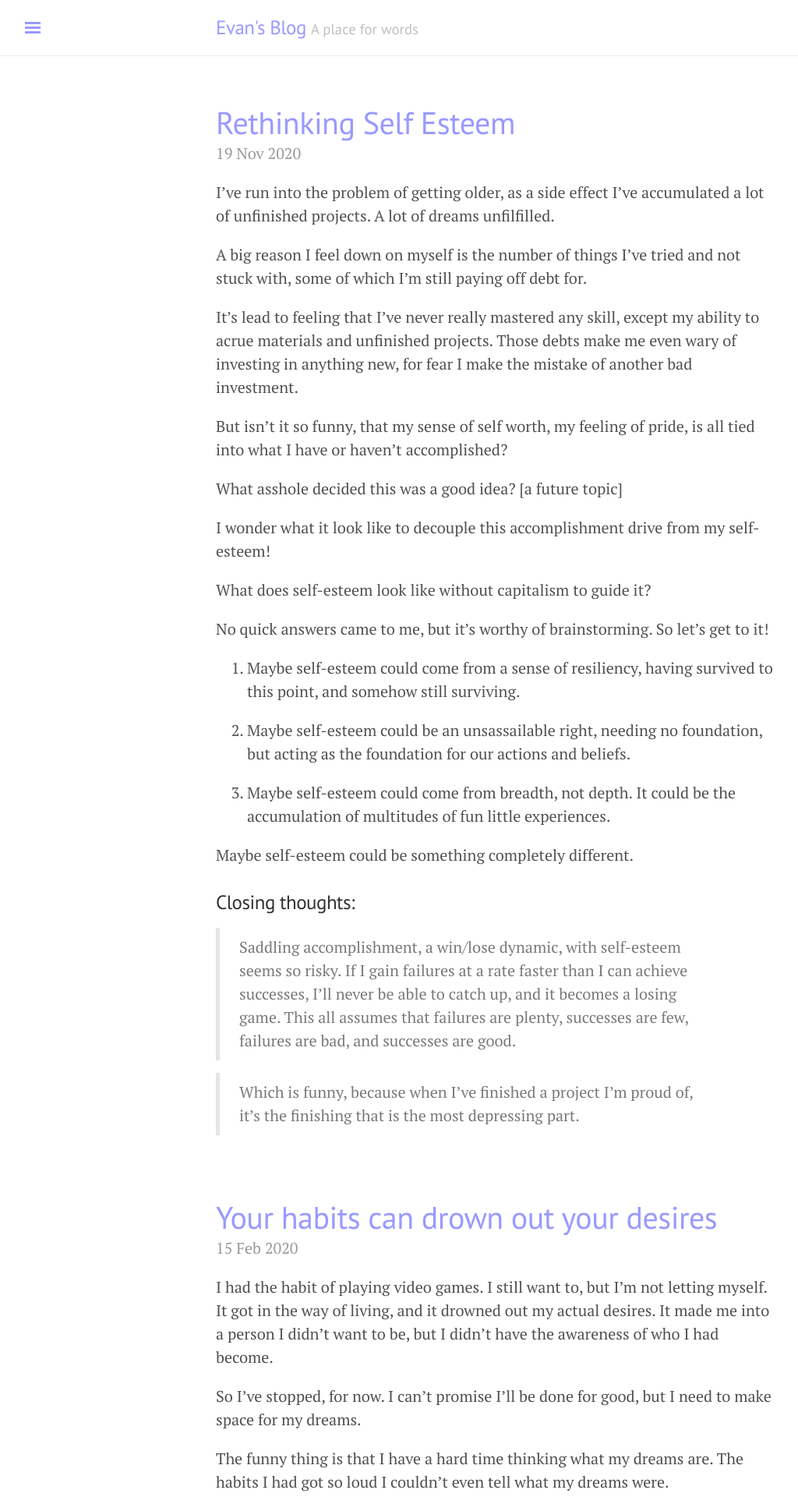
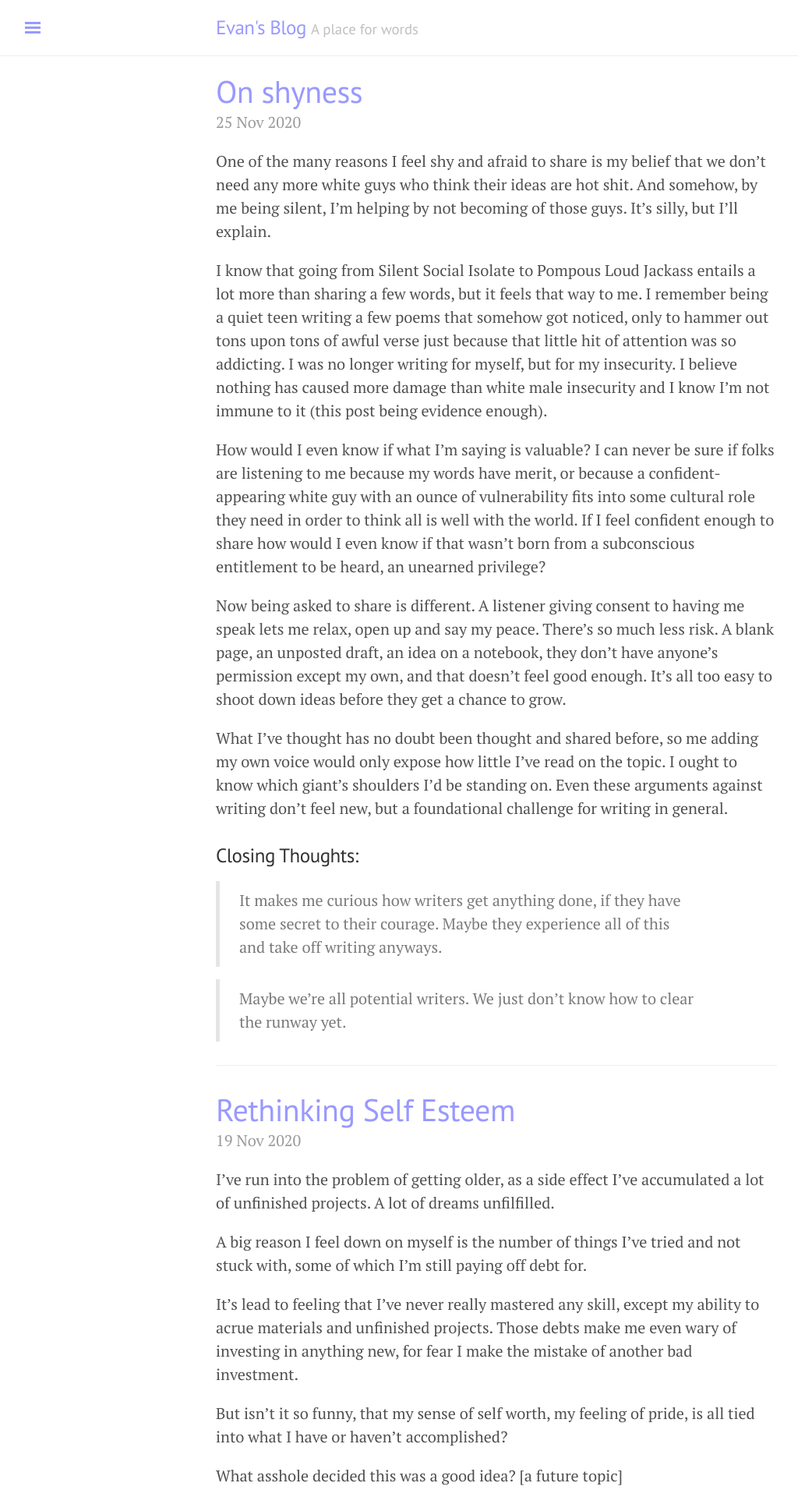
Before and after one commit to eedumas-maker/46fdcc6902eb6841f2fc62595172cc29cac9740a, a Jekyll site: the page built from index.html, in a window 1280 px wide. Shown: the top 1920 px of the page at 78% size, without its empty margins (3-1027 px from the left). Built offline with Jekyll 4.4.1, drawn with Linux system fonts in a browser that asks for light colours; the list of posts is cut into pages by our own code; some of the changed text lies outside the part shown.

Commit message:
new post, on shyness

```diff
--- a/_config.yml
+++ b/_config.yml
@@ -18,4 +18,4 @@ author:
   email:             eedumas@gmail.com
 
 # Custom vars
-version:             0.0.3
+version:             0.1.0
--- a/_posts/2020-02-15-your-habits-can-drown-out-your-desires.markdown
+++ b/_posts/2020-02-15-your-habits-can-drown-out-your-desires.markdown
@@ -16,3 +16,6 @@ So I'm in that in-between place, where I've stopped my habits, but I don't know
 Thank god I'm stubborn enough to remain here until a dream arrives. I'm going to try to listen real hard, be curious, and stay quiet.
 
 Wish me luck.
+
+### Covid-Era Update:
+> I'm back on my old bullshit, hard.
--- /dev/null
+++ b/_posts/2020-11-25-On Shyness.md
@@ -0,0 +1,24 @@
+---
+layout: post
+title:
+date: 2020-11-25 16:20
+category:
+author:
+tags: []
+summary:
+---
+
+One of the many reasons I feel shy and afraid to share is my belief that we don’t need any more white guys who think their ideas are hot shit. And somehow, by me being silent, I’m helping by not becoming of those guys. It's silly, but I'll explain.
+
+I know that going from Silent Social Isolate to Pompous Loud Jackass entails a lot more than sharing a few words, but it feels that way to me. I remember being a quiet teen writing a few poems that somehow got noticed, only to hammer out tons upon tons of awful verse just because that little hit of attention was so addicting. I was no longer writing for myself, but for my insecurity. I believe nothing has caused more damage than white male insecurity and I know I’m not immune to it (this post being evidence enough).
+
+How would I even know if what I’m saying is valuable? I can never be sure if folks are listening to me because my words have merit, or because a confident-appearing white guy with an ounce of vulnerability fits into some cultural role they need in order to think all is well with the world. If I feel confident enough to share how would I even know if that wasn’t born from a subconscious entitlement to be heard, an unearned privilege?
+
+Now being asked to share is different. A listener giving consent to having me speak lets me relax, open up and say my peace.  There’s so much less risk. A blank page, an unposted draft, an idea on a notebook, they don’t have anyone’s permission except my own, and that doesn’t feel good enough. It’s all too easy to shoot down ideas before they get a chance to grow.
+
+What I’ve thought has no doubt been thought and shared before, so me adding my own voice would only expose how little I’ve read on the topic. I ought to know which giant’s shoulders I’d be standing on. Even these arguments against writing don’t feel new, but a foundational challenge for writing in general.
+
+### Closing Thoughts:
+> It makes me curious how writers get anything done, if they have some secret to their courage. Maybe they experience all of this and take off writing anyways.
+
+> Maybe we’re all potential writers. We just don’t know how to clear the runway yet.
--- a/index.html
+++ b/index.html
@@ -15,6 +15,7 @@ title: Home
     <span class="post-date">{{ post.date | date_to_string }}</span>
 
     {{ post.content }}
+    <hr>
   </div>
   {% endfor %}
 </div>
--- a/public/css/lanyon.css
+++ b/public/css/lanyon.css
@@ -96,7 +96,7 @@ h1, h2, h3, h4, h5, h6 {
 .masthead {
   padding-top:    1rem;
   padding-bottom: 1rem;
-  margin-bottom: 3rem;
+  margin-bottom: 1rem;
   border-bottom: 1px solid #eee;
 }
 .masthead-title {
@@ -309,7 +309,7 @@ a.sidebar-nav-item:focus {
 
 .page,
 .post {
-  margin-bottom: 4em;
+  margin-bottom: 1em;
 }
 
 /* Blog post or page title */
```
Also changed, not shown: 1 other file.
